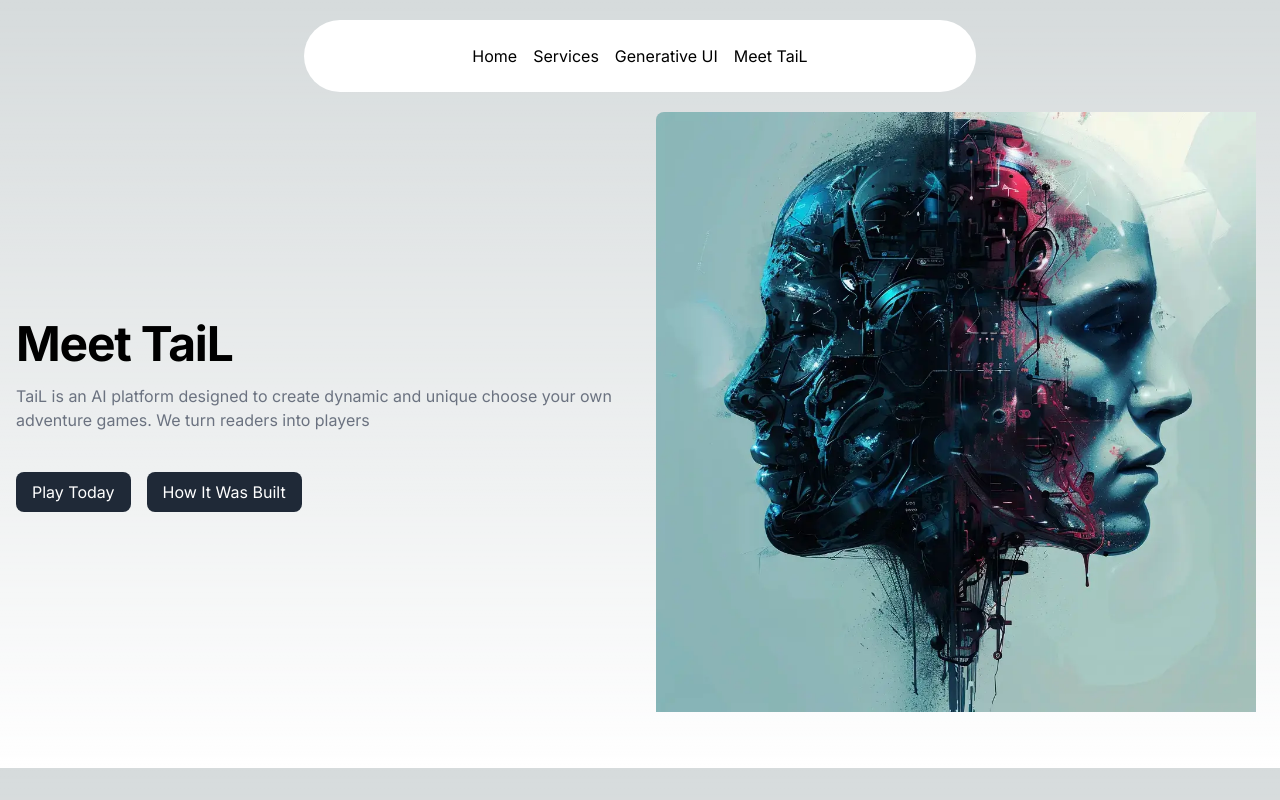
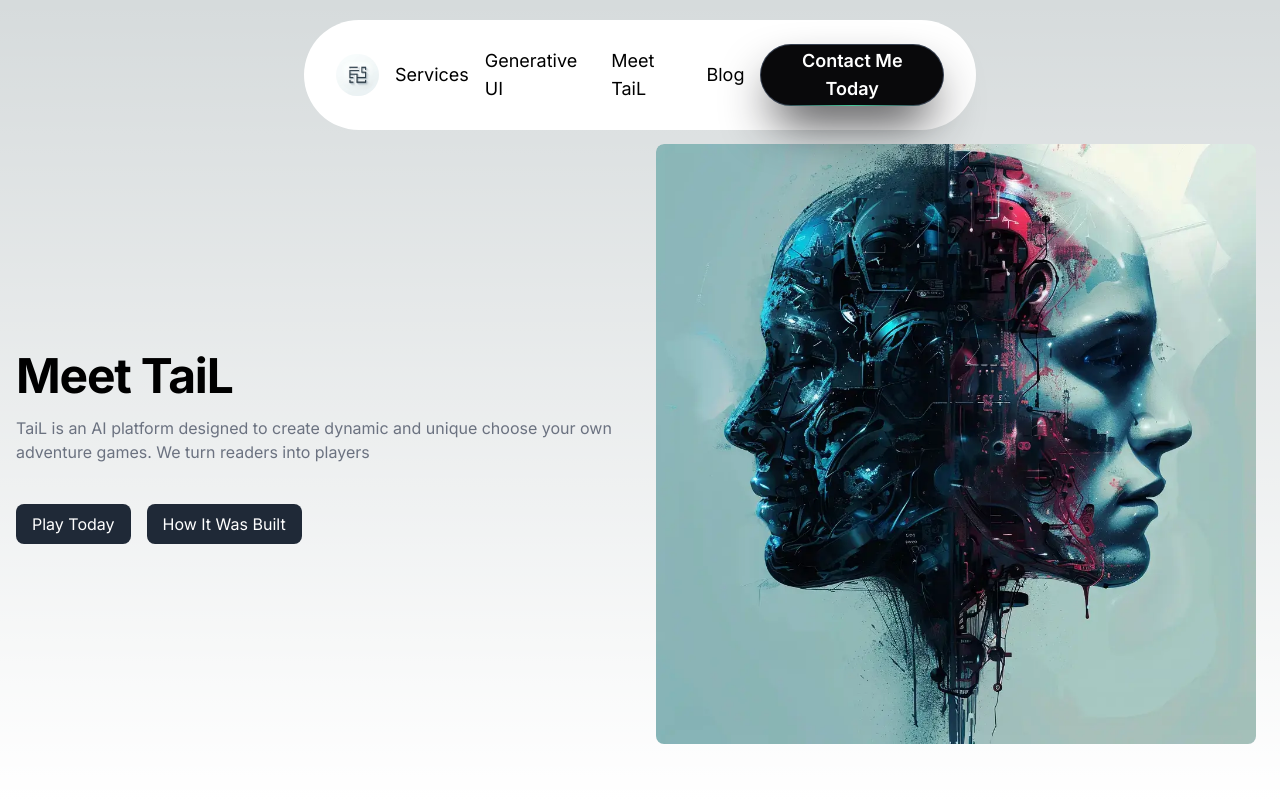
Before and after one commit to nathansmith-ux/folio, a Next.js app: page /tail in a window 1280 px wide. Built offline with nearby package versions, Linux system fonts and the light colour scheme.

Commit message:
Fixed navbar

```diff
--- /dev/null
+++ b/app/(marketing-site)/schema-markup/page.tsx
@@ -0,0 +1,7 @@
+export default function SchemaMarkupPage() {
+  return (
+    <div>
+
+    </div>
+  )
+}
--- a/app/(marketing-site)/tail/page.tsx
+++ b/app/(marketing-site)/tail/page.tsx
@@ -2,7 +2,7 @@ import HeroWImage from "@/components/ui/hero/HeroWImage"
 
 export default function TailPage() {
   return (
-    <main className="pt-16">
+    <main className="pt-24">
       <HeroWImage
         image="/tail-assets/what-is-tail.webp"
         header="Meet TaiL"
--- /dev/null
+++ b/components/ui/button/ContactButton.tsx
@@ -0,0 +1,19 @@
+import Link from "next/link"
+
+export default function ContactButton({ link }: { link:string }) {
+  return (
+    <Link
+      href={link}
+    >
+      <button className="bg-slate-800 no-underline group cursor-pointer relative shadow-2xl shadow-zinc-900 rounded-full p-px text-xs font-semibold leading-6  text-white inline-block">
+      <span className="absolute inset-0 overflow-hidden rounded-full">
+        <span className="absolute inset-0 rounded-full bg-[image:radial-gradient(75%_100%_at_50%_0%,rgba(56,189,248,0.6)_0%,rgba(56,189,248,0)_75%)] opacity-0 transition-opacity duration-500 group-hover:opacity-100"></span>
+      </span>
+      <div className="relative flex space-x-2 items-center z-10 rounded-full bg-zinc-950 py-0.5 px-4 ring-1 ring-white/10 ">
+        <span className="text-lg">{`Contact Me Today`}</span>
+      </div>
+      <span className="absolute -bottom-0 left-[1.125rem] h-px w-[calc(100%-2.25rem)] bg-gradient-to-r from-emerald-400/0 via-emerald-400/90 to-emerald-400/0 transition-opacity duration-500 group-hover:opacity-40"></span>
+    </button>
+  </Link>
+  )
+}
--- a/components/ui/hero/HeroWImage.tsx
+++ b/components/ui/hero/HeroWImage.tsx
@@ -38,7 +38,7 @@ export default function HeroWImage({ image, header, description, ctaOne, ctaTwo,
           <div className="aspect-wrapper aspect-square rounded-xl overflow-hidden lg:aspect-none lg:rounded-lg">
             <Image
               alt="Hero image"
-              className="aspect object-cover"
+              className="aspect object-cover rounded-lg"
               height="600"
               src={image}
               style={{
--- a/components/ui/navigation/NavBar.tsx
+++ b/components/ui/navigation/NavBar.tsx
@@ -4,6 +4,8 @@ import { useState } from "react";
 import { HoveredLink, Menu, MenuItem, ProductItem } from "@/components/ui/navigation/NavBarHelper";
 import { cn } from "@/utils/cn";
 import Link from "next/link";
+import Image from "next/image";
+import ContactButton from "../button/ContactButton";
 
 export default function NavBar({ className }: { className?: string }) {
   const [active, setActive] = useState<string | null>(null);
@@ -16,12 +18,20 @@ export default function NavBar({ className }: { className?: string }) {
           href="/"
           className="hover:text-slate-400"
         >
-          Home
+          <Image
+            src="/whitewalls.webp"
+            height="45"
+            width="45"
+            className="rounded-full"
+            alt="A logo of a maze against white"
+          />
         </Link>
         <MenuItem setActive={setActive} active={active} item="Services">
           <div className="flex flex-col space-y-4 text-sm">
             <HoveredLink href="/web-dev">Web Development</HoveredLink>
             <HoveredLink href="/seo">Search Engine Optimization</HoveredLink>
+            <HoveredLink href="/schema-markup">Schema Markup</HoveredLink>
+
           </div>
         </MenuItem>
         <MenuItem setActive={setActive} active={active} item="Generative UI">
@@ -30,25 +40,25 @@ export default function NavBar({ className }: { className?: string }) {
               title="Weather"
               href="/generative-ui/weather"
               src="/navigation-assets/weather.webp"
-              description="Prepare for tech interviews like never before."
+              description="Visualizes real-time weather patterns and forecasts interactively."
             />
             <ProductItem
               title="Biology"
               href="/generative-ui/biology"
               src="/navigation-assets/biology.webp"
-              description="Production ready Tailwind css components for your next project"
+              description="Displays biological systems from cellular to ecosystem levels dynamically"
             />
             <ProductItem
               title="Chemistry"
               href="/generative-ui/chemistry"
               src="/navigation-assets/chemistry.webp"
-              description="Never write from scratch again. Go from idea to blog in minutes."
+              description="Simulates chemical reactions and molecular structures in real-time"
             />
             <ProductItem
               title="Physics"
               href="/generative-ui/physics"
               src="/navigation-assets/physics.webp"
-              description="Respond to government RFPs, RFIs and RFQs 10x faster using AI"
+              description="Provides interactive simulations of physical phenomena, from quantum to astrophysics"
             />
           </div>
         </MenuItem>
@@ -58,6 +68,15 @@ export default function NavBar({ className }: { className?: string }) {
         >
           Meet TaiL
         </Link>
+        <Link
+          href="/blog"
+          className="hover:text-slate-400"
+        >
+          Blog
+        </Link>
+        <ContactButton
+          link="https://calendly.com/nathanrmsmith/30min"
+        />
       </Menu>
     </div>
   );
--- a/components/ui/navigation/NavBarHelper.tsx
+++ b/components/ui/navigation/NavBarHelper.tsx
@@ -70,7 +70,7 @@ export const Menu = ({
   return (
     <nav
       onMouseLeave={() => setActive(null)} // resets the state
-      className="relative rounded-full boder border-transparent dark:bg-black dark:border-white/[0.2] bg-white shadow-input flex justify-center space-x-4 px-8 py-6 "
+      className="relative rounded-full boder border-transparent dark:bg-slate-700 dark:border-white/[0.2] bg-white shadow-input flex justify-center items-center space-x-4 px-8 py-6 text-lg"
     >
       {children}
     </nav>
@@ -99,7 +99,7 @@ export const ProductItem = ({
           className="flex-shrink-0 rounded-md shadow-2xl"
         />
        <div>
-          <h4 className="text-xl font-bold mb-1 text-black dark:text-white">
+          <h4 className="text-2xl font-bold mb-1 text-black dark:text-white">
             {title}
           </h4>
           <p className="text-neutral-700 text-sm max-w-[10rem] dark:text-neutral-300">
```
Also changed, not shown: public/whitewalls.webp (added).
